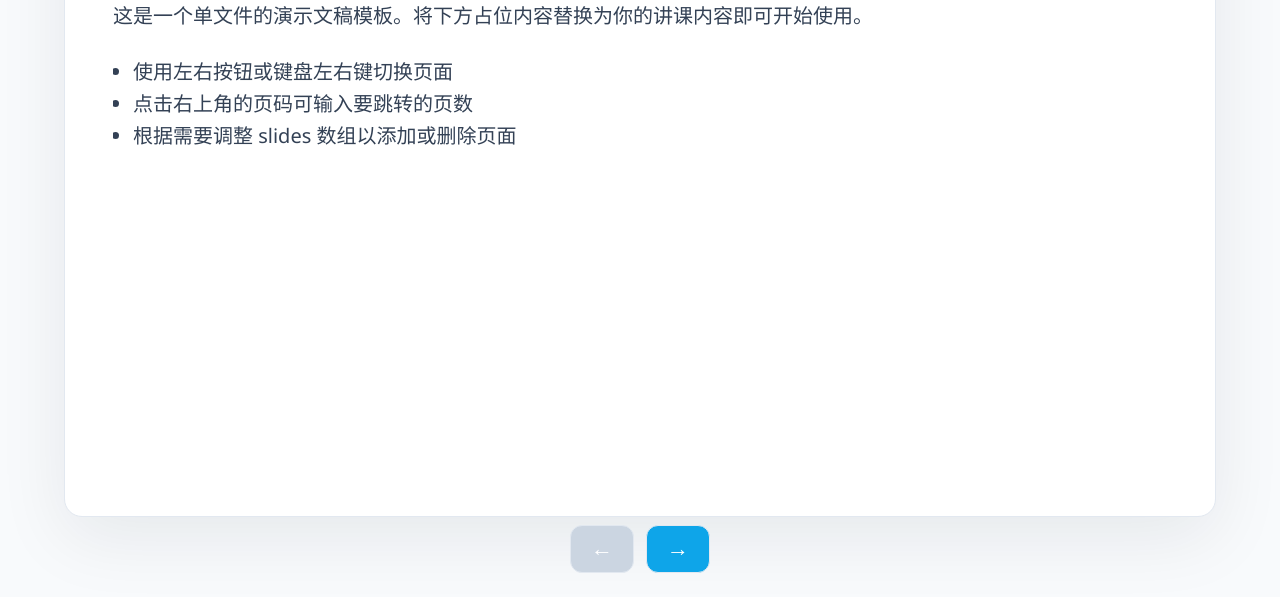
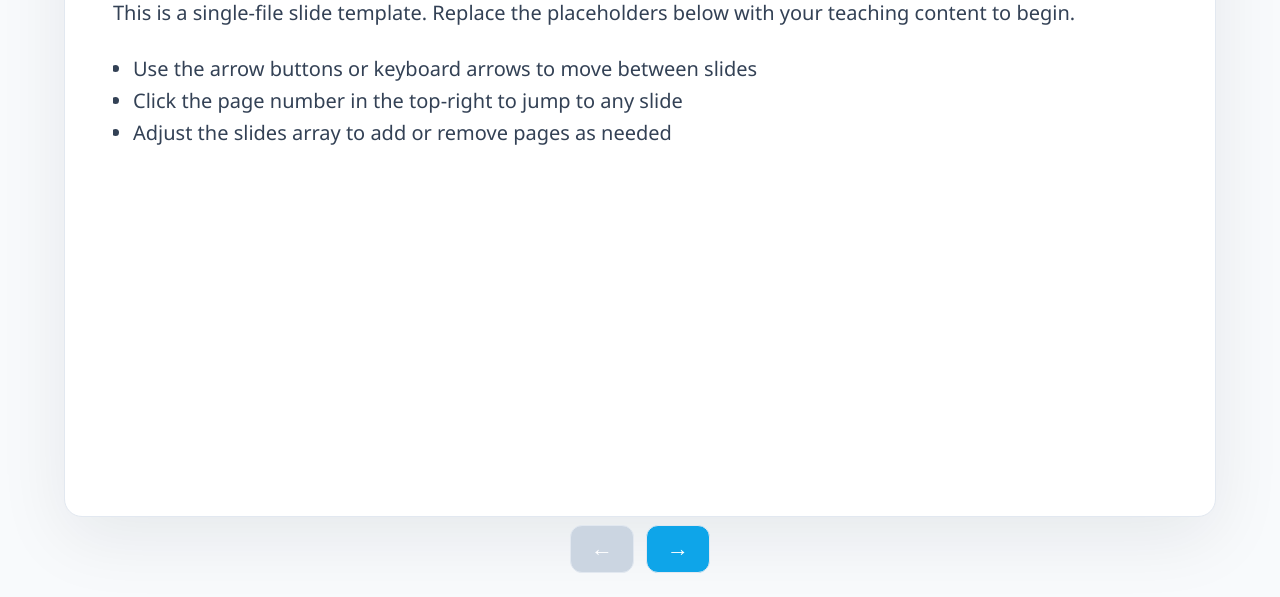
Before and after one commit to AndyC00/TeachingMaterials_HTML, a plain HTML site: page index.html in a window 1280 px wide. Shown: the part 203-800 px from the top of the page. Drawn offline with Linux system fonts and the light colour scheme.

Commit message:
Update index.html

```diff
--- a/index.html
+++ b/index.html
@@ -1,9 +1,9 @@
 <!DOCTYPE html>
-<html lang="zh-CN">
+<html lang="en">
 <head>
   <meta charset="UTF-8">
   <meta name="viewport" content="width=device-width, initial-scale=1.0">
-  <title>课程演示</title>
+  <title>Slide Deck</title>
   <style>
     :root {
       font-family: "Segoe UI", "Helvetica Neue", Arial, sans-serif;
@@ -127,12 +127,12 @@
   </div>
 
   <div class="controls">
-    <button class="nav" id="prevBtn" aria-label="上一页">←</button>
-    <button class="nav" id="nextBtn" aria-label="下一页">→</button>
+    <button class="nav" id="prevBtn" aria-label="Previous slide">←</button>
+    <button class="nav" id="nextBtn" aria-label="Next slide">→</button>
   </div>
 
   <div id="pageIndicator">
-    <span id="currentPage" title="点击输入页码跳转"></span>
+    <span id="currentPage" title="Click to jump to a page"></span>
     <span>/</span>
     <span id="totalPages"></span>
   </div>
@@ -140,30 +140,30 @@
   <script>
     const slides = [
       {
-        title: "欢迎使用演示框架",
-        body: "这是一个单文件的演示文稿模板。将下方占位内容替换为你的讲课内容即可开始使用。",
+        title: "Welcome to the Deck",
+        body: "This is a single-file slide template. Replace the placeholders below with your teaching content to begin.",
         bullets: [
-          "使用左右按钮或键盘左右键切换页面",
-          "点击右上角的页码可输入要跳转的页数",
-          "根据需要调整 slides 数组以添加或删除页面"
+          "Use the arrow buttons or keyboard arrows to move between slides",
+          "Click the page number in the top-right to jump to any slide",
+          "Adjust the slides array to add or remove pages as needed"
         ]
       },
       {
-        title: "如何编辑内容",
-        body: "在脚本顶部的 slides 数组中，每个对象代表一页。可添加标题、正文和要点列表。",
+        title: "Editing Content",
+        body: "Each object in the slides array represents one slide. You can add a title, body, and bullet list.",
         bullets: [
-          "支持文本自动换行，适配不同屏幕尺寸",
-          "可在 body 中使用基础的 HTML 片段（如 <strong>加粗</strong>）",
-          "删除示例内容后写入你的讲义内容"
+          "Text wraps automatically and adapts to different screen sizes",
+          "Body text accepts basic HTML fragments (e.g., <strong>bold</strong>)",
+          "Remove the sample content and insert your own lecture notes"
         ]
       },
       {
-        title: "开始你的演示",
-        body: "完善内容后直接用浏览器打开本文件，即可离线使用。",
+        title: "Start Presenting",
+        body: "After updating the content, open this file in your browser to use it offline.",
         bullets: [
-          "如需导出，可用浏览器打印为 PDF",
-          "可继续丰富样式，但保持单文件即可",
-          "祝演示顺利！"
+          "To export, use your browser's Print to PDF",
+          "Feel free to extend styles while keeping it single-file",
+          "Happy presenting!"
         ]
       }
     ];
@@ -222,13 +222,13 @@
     nextBtn.addEventListener("click", () => goTo(currentIndex + 1));
 
     currentPageEl.addEventListener("click", () => {
-      const input = prompt(`请输入要跳转的页码（1 - ${slides.length}）：`, currentIndex + 1);
+      const input = prompt(`Enter a slide number (1 - ${slides.length}):`, currentIndex + 1);
       if (!input) return;
       const target = Number(input);
       if (Number.isInteger(target) && target >= 1 && target <= slides.length) {
         goTo(target - 1);
       } else {
-        alert("请输入有效的页码。");
+        alert("Please enter a valid page number.");
       }
     });
 
```
